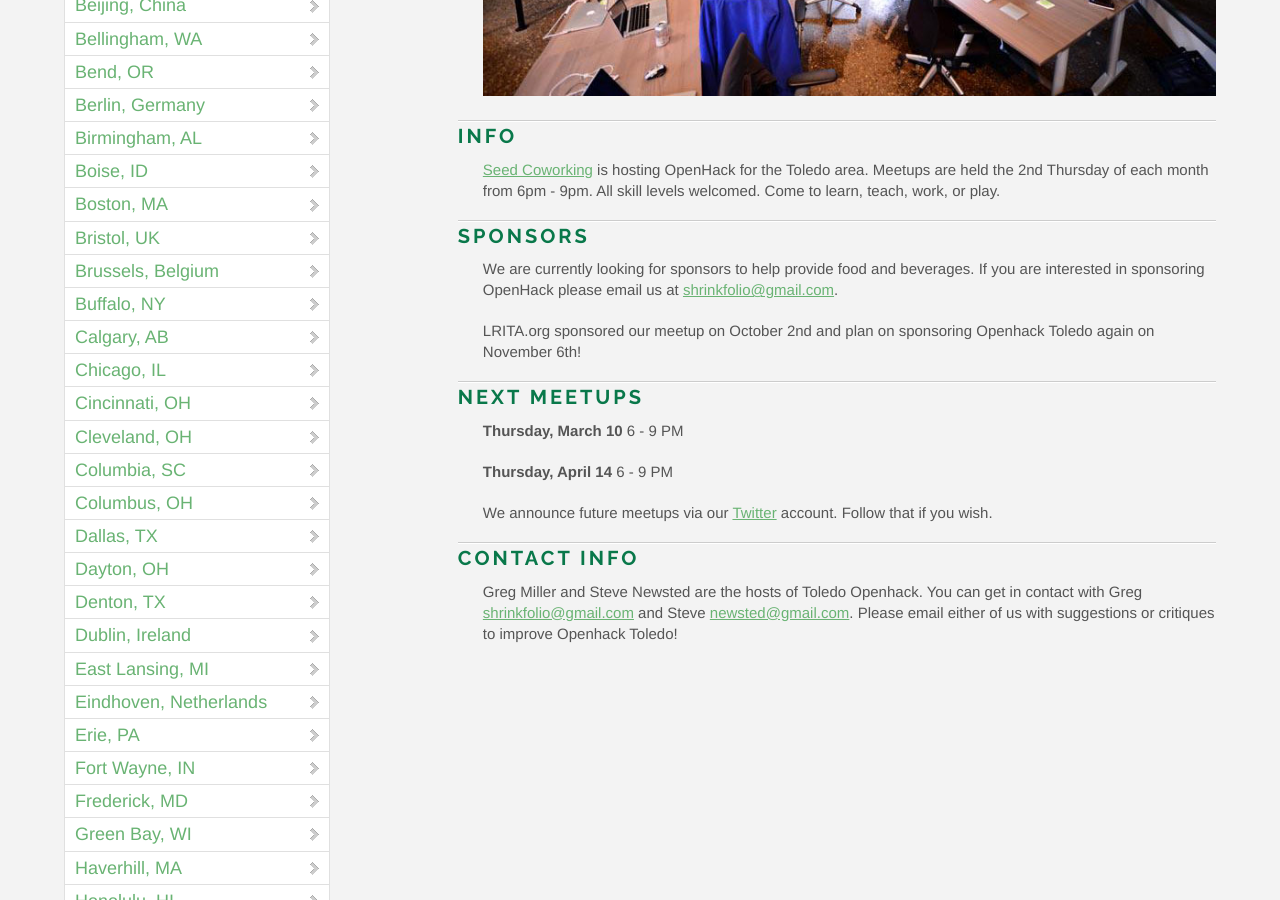
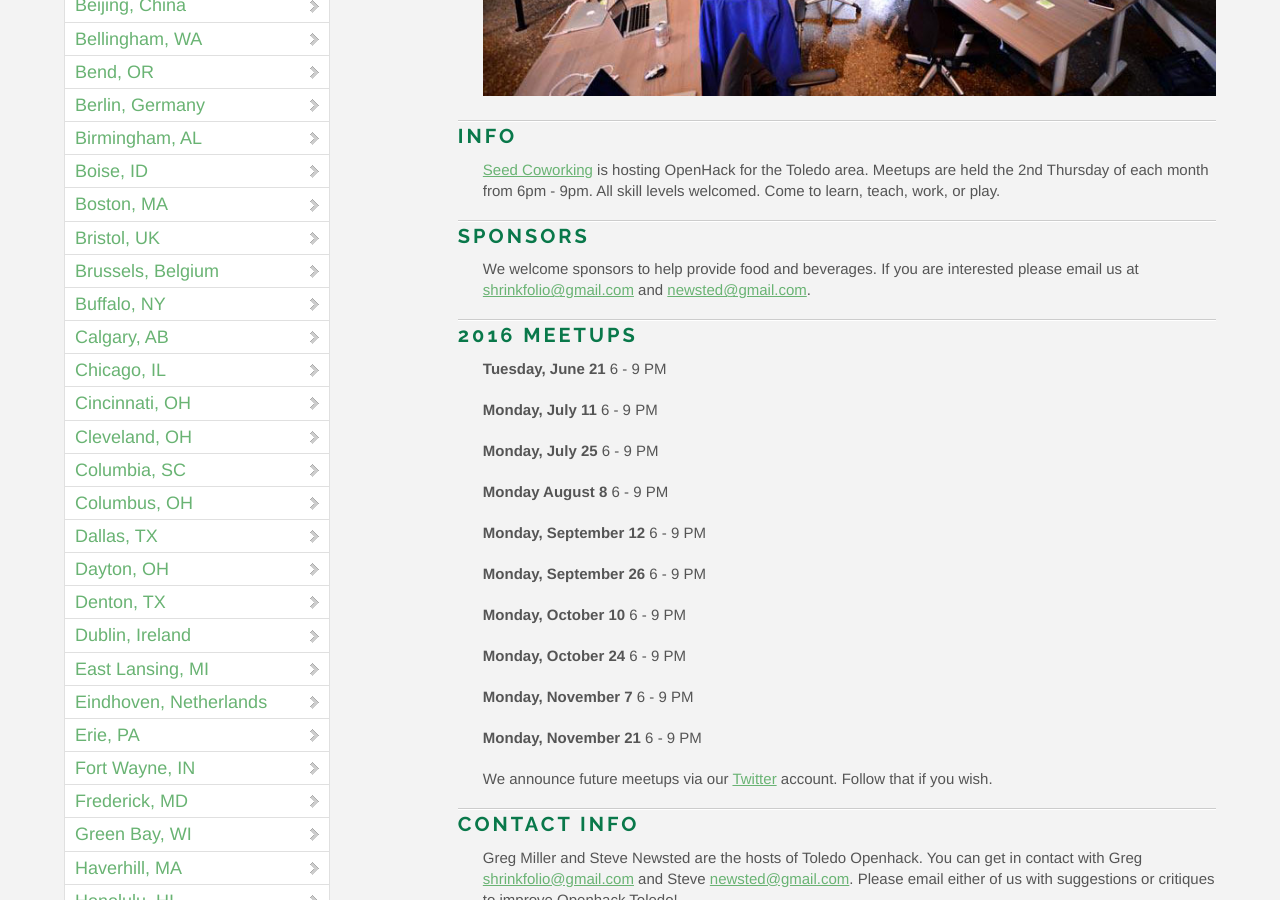
Before and after one commit to OpenHack/openhack.github.com, a Jekyll site: the page built from toledo/index.markdown, in a window 1280 px wide and 900 px high, scrolled down 492 px. Built offline with Jekyll 4.4.1, drawn with Linux system fonts in a browser that asks for light colours; nearby versions of some CDN libraries; comment, search, counter and statistics services are not loaded.

Commit message:
Add 2016 event dates
Meetings now planned through November with bi-monthly co-working events.

```diff
--- a/toledo/index.markdown
+++ b/toledo/index.markdown
@@ -14,15 +14,31 @@ title: OpenHack - Toledo, OH
 
 ### Sponsors
 
-We are currently looking for sponsors to help provide food and beverages. If you are interested in sponsoring OpenHack please email us at [shrinkfolio@gmail.com](mailto:shrinkfolio@gmail.com).
+We welcome sponsors to help provide food and beverages. If you are interested please email us at [shrinkfolio@gmail.com](mailto:shrinkfolio@gmail.com) and [newsted@gmail.com](mailto:newsted@gmail.com).
 
-LRITA.org sponsored our meetup on October 2nd and plan on sponsoring Openhack Toledo again on November 6th!
 
-### Next meetups
 
-**Thursday, March 10** 6 - 9 PM
+### 2016 meetups
 
-**Thursday, April 14** 6 - 9 PM
+**Tuesday, June 21** 6 - 9 PM
+
+**Monday, July 11** 6 - 9 PM
+
+**Monday, July 25** 6 - 9 PM
+
+**Monday August 8** 6 - 9 PM
+
+**Monday, September 12** 6 - 9 PM
+
+**Monday, September 26** 6 - 9 PM
+
+**Monday, October 10** 6 - 9 PM
+
+**Monday, October 24** 6 - 9 PM
+
+**Monday, November 7** 6 - 9 PM
+
+**Monday, November 21** 6 - 9 PM
 
 
 We announce future meetups via our [Twitter](http://twitter.com/openhacktoledo) account. Follow that if you wish.
```
